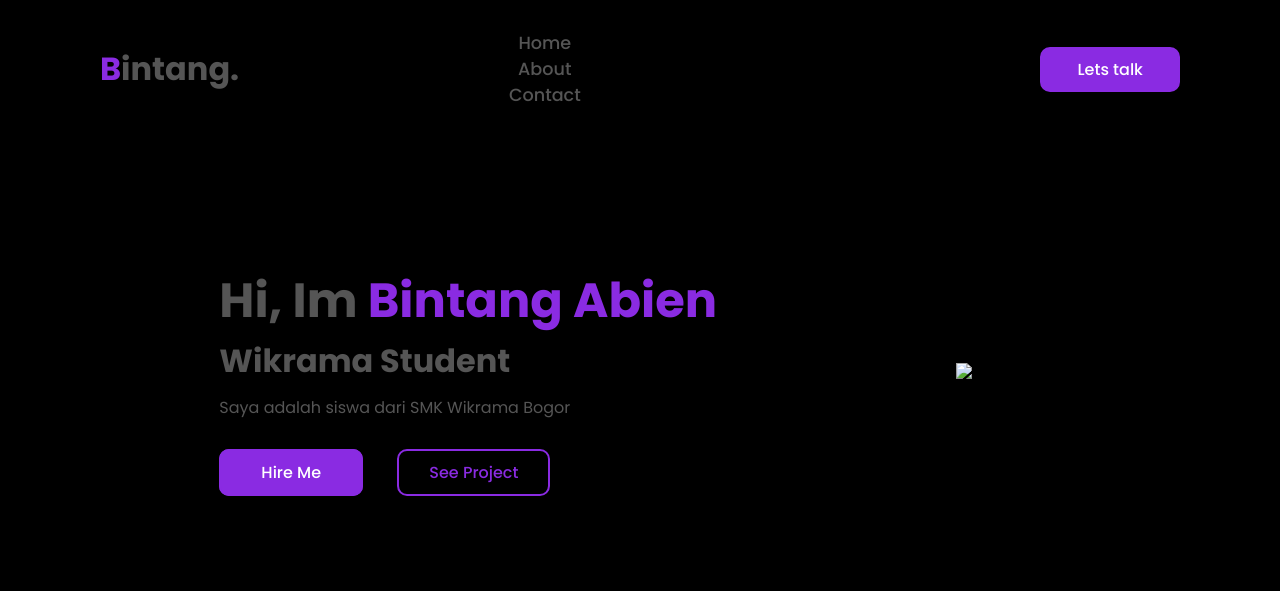
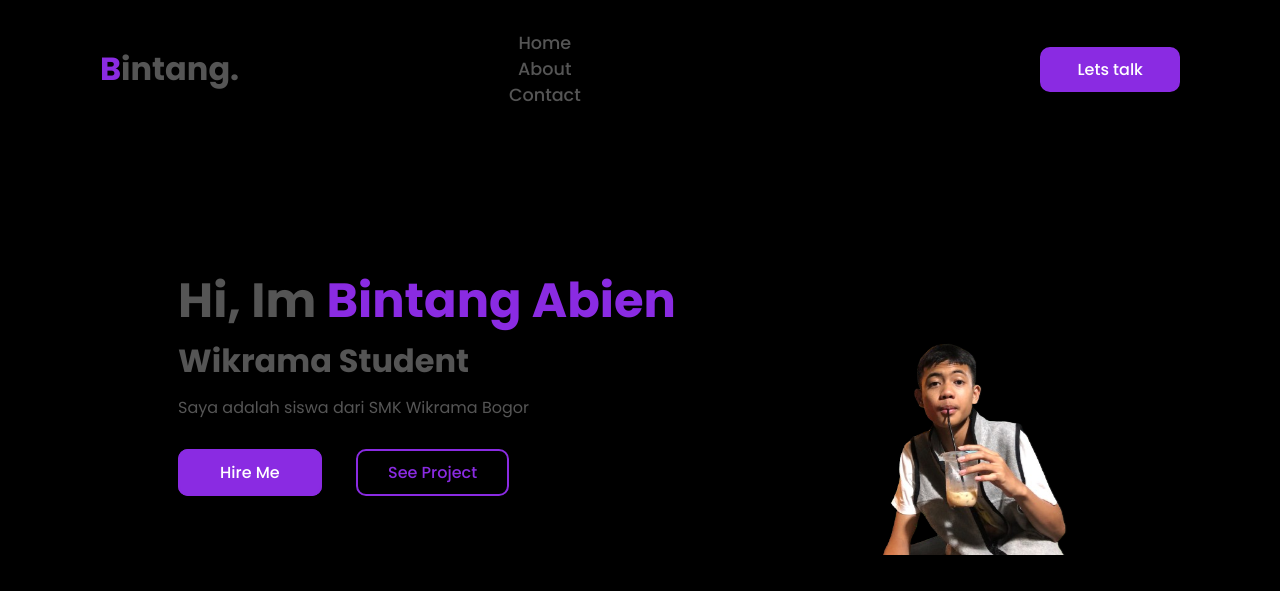
Before and after one commit to BintangAsyidqy/myportofolio, a plain HTML site: page index.html in a window 1280 px wide. Shown: the top 591 px of the page. Drawn offline with Linux system fonts and the light colour scheme.

Commit message:
upload foto

```diff
--- a/index.html
+++ b/index.html
@@ -40,7 +40,7 @@
                 </div>
             </article>
             <aside>
-                <img src="images/bien.png" alt="Foto profile">
+                <img src="bien.png" alt="Foto profile">
             </aside>
         </div>
     </main>
```
